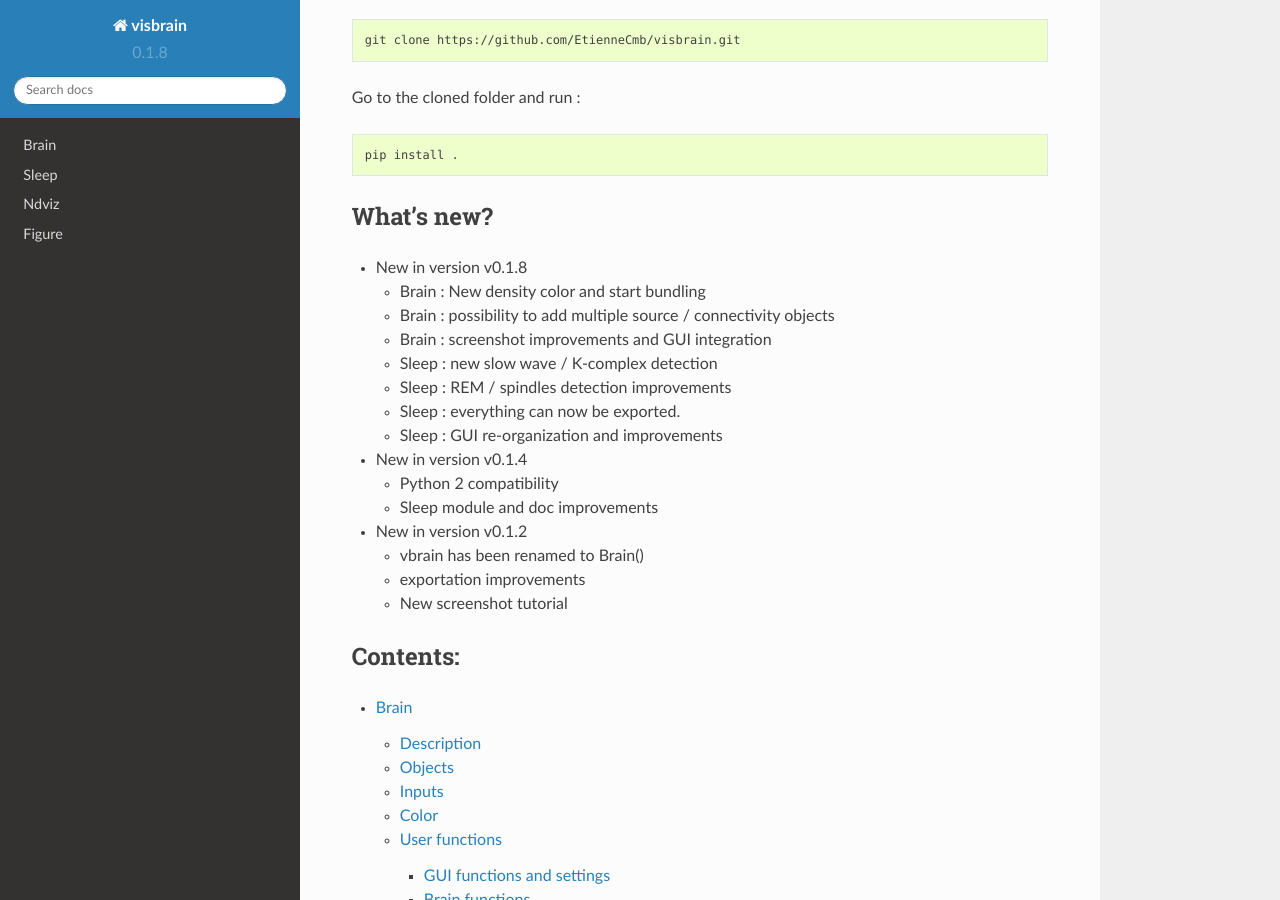
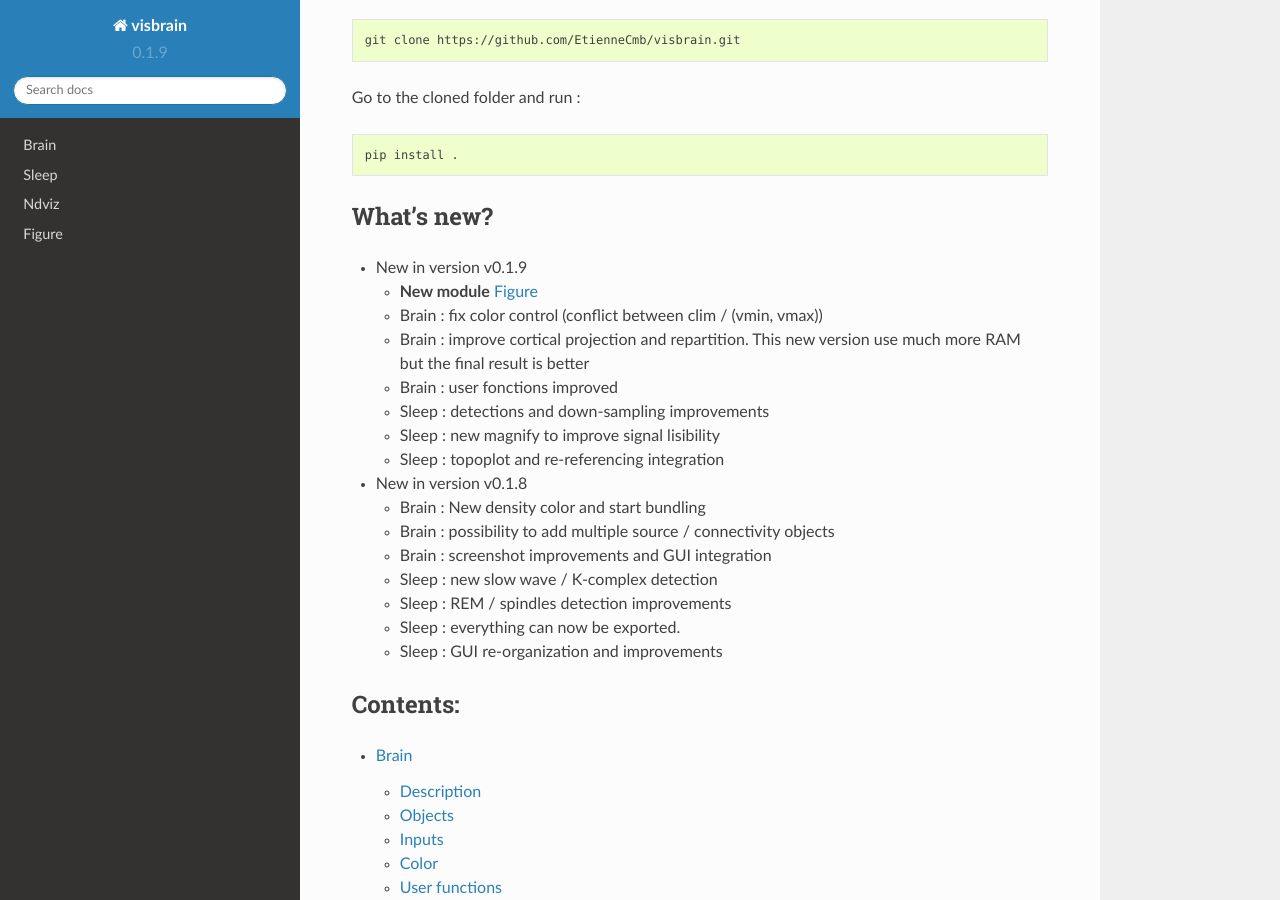
Before and after one commit to EtienneCmb/visbrain, a Sphinx documentation site: the page built from docs/index.rst, in a window 1280 px wide and 900 px high, scrolled down 605 px. Built offline with Sphinx 7.4.7 and the Read the Docs theme 2.0.0, drawn with Linux system fonts in a browser that asks for light colours.

```diff
--- a/docs/conf.py
+++ b/docs/conf.py
@@ -64,9 +64,9 @@ author = 'Etienne Combrisson'
 # built documents.
 #
 # The short X.Y version.
-version = '0.1.8'
+version = '0.1.9'
 # The full version, including alpha/beta/rc tags.
-release = '0.1.8'
+release = '0.1.9'
 
 # The language for content autogenerated by Sphinx. Refer to documentation
 # for a list of supported languages.
--- a/docs/index.rst
+++ b/docs/index.rst
@@ -28,6 +28,16 @@ Go to the cloned folder and run :
 What's new?
 ***********
 
+* New in version v0.1.9
+
+  * **New module** :ref:`Figure`
+  * Brain : fix color control (conflict between clim / (vmin, vmax))
+  * Brain : improve cortical projection and repartition. This new version use much more RAM but the final result is better
+  * Brain : user fonctions improved
+  * Sleep : detections and down-sampling improvements
+  * Sleep : new magnify to improve signal lisibility
+  * Sleep : topoplot and re-referencing integration
+
 * New in version v0.1.8
 
   * Brain : New density color and start bundling
@@ -37,17 +47,6 @@ What's new?
   * Sleep : REM / spindles detection improvements
   * Sleep : everything can now be exported.
   * Sleep : GUI re-organization and improvements
-
-* New in version v0.1.4
-
-  * Python 2 compatibility
-  * Sleep module and doc improvements
-
-* New in version v0.1.2
-
-  * vbrain has been renamed to Brain()
-  * exportation improvements
-  * New screenshot tutorial
 
 Contents:
 *********
--- a/visbrain/__init__.py
+++ b/visbrain/__init__.py
@@ -6,4 +6,4 @@ from .ndviz.ndviz import Ndviz
 from .sleep.sleep import Sleep
 from .figure.figure import Figure
 
-__version__ = "0.1.8"
+__version__ = "0.1.9"
```
